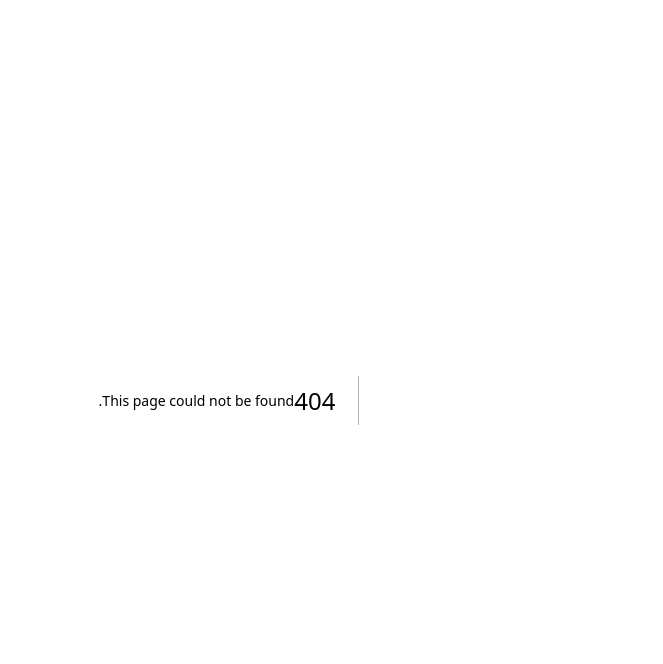
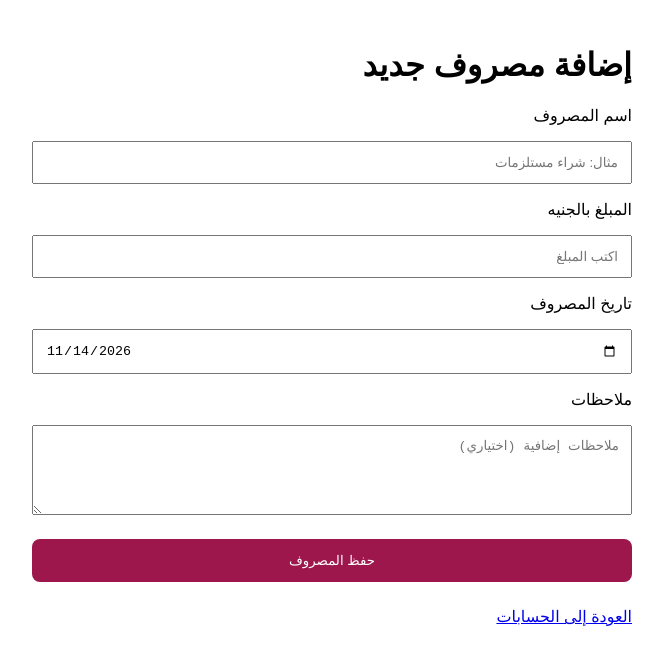
Before and after one commit to mgmi202211-lgtm/malak-beauty-salon, a Next.js app: page /expenses in a window 1280 px wide. Before the commit this address had no page. Shown: the top 664 px of the page, without its empty margins (443-1106 px from the left). Built offline with nearby package versions, Linux system fonts and the light colour scheme; no server answers.

Commit message:
Add ExpensesPage component for expense tracking

```diff
--- /dev/null
+++ b/app/expenses/page.js
@@ -0,0 +1,127 @@
+
+"use client";
+
+import { useState } from "react";
+import Link from "next/link";
+import { supabase } from "../../lib/supabase";
+
+export default function ExpensesPage() {
+  const today = new Date().toLocaleDateString("en-CA");
+
+  const [expenseName, setExpenseName] = useState("");
+  const [amount, setAmount] = useState("");
+  const [expenseDate, setExpenseDate] = useState(today);
+  const [notes, setNotes] = useState("");
+  const [message, setMessage] = useState("");
+  const [loading, setLoading] = useState(false);
+
+  async function addExpense(e) {
+    e.preventDefault();
+    setLoading(true);
+    setMessage("");
+
+    const { error } = await supabase.from("expenses").insert({
+      expense_name: expenseName,
+      amount: Number(amount),
+      expense_date: expenseDate,
+      notes: notes,
+    });
+
+    setLoading(false);
+
+    if (error) {
+      setMessage("تعذر إضافة المصروف: " + error.message);
+      return;
+    }
+
+    setExpenseName("");
+    setAmount("");
+    setExpenseDate(today);
+    setNotes("");
+    setMessage("تم إضافة المصروف بنجاح");
+  }
+
+  return (
+    <main style={{
+      direction: "rtl",
+      padding: 25,
+      maxWidth: 600,
+      margin: "auto",
+      fontFamily: "Arial"
+    }}>
+      <h1>إضافة مصروف جديد</h1>
+
+      <form onSubmit={addExpense}>
+        <p>اسم المصروف</p>
+        <input
+          value={expenseName}
+          onChange={(e) => setExpenseName(e.target.value)}
+          required
+          placeholder="مثال: شراء مستلزمات"
+          style={{ padding: 12, width: "100%", boxSizing: "border-box" }}
+        />
+
+        <p>المبلغ بالجنيه</p>
+        <input
+          type="number"
+          min="0.01"
+          step="0.01"
+          value={amount}
+          onChange={(e) => setAmount(e.target.value)}
+          required
+          placeholder="اكتب المبلغ"
+          style={{ padding: 12, width: "100%", boxSizing: "border-box" }}
+        />
+
+        <p>تاريخ المصروف</p>
+        <input
+          type="date"
+          value={expenseDate}
+          onChange={(e) => setExpenseDate(e.target.value)}
+          required
+          style={{ padding: 12, width: "100%", boxSizing: "border-box" }}
+        />
+
+        <p>ملاحظات</p>
+        <textarea
+          value={notes}
+          onChange={(e) => setNotes(e.target.value)}
+          placeholder="ملاحظات إضافية (اختياري)"
+          style={{
+            padding: 12,
+            width: "100%",
+            boxSizing: "border-box",
+            minHeight: 90
+          }}
+        />
+
+        <button
+          type="submit"
+          disabled={loading}
+          style={{
+            marginTop: 20,
+            padding: 14,
+            width: "100%",
+            background: "#9d174d",
+            color: "white",
+            border: "none",
+            borderRadius: 8,
+            cursor: "pointer"
+          }}
+        >
+          {loading ? "جاري الحفظ..." : "حفظ المصروف"}
+        </button>
+      </form>
+
+      {message && (
+        <p style={{ marginTop: 20, fontWeight: "bold" }}>
+          {message}
+        </p>
+      )}
+
+      <p style={{ marginTop: 25 }}>
+        <Link href="/accounting">العودة إلى الحسابات</Link>
+      </p>
+    </main>
+  );
+}
```
